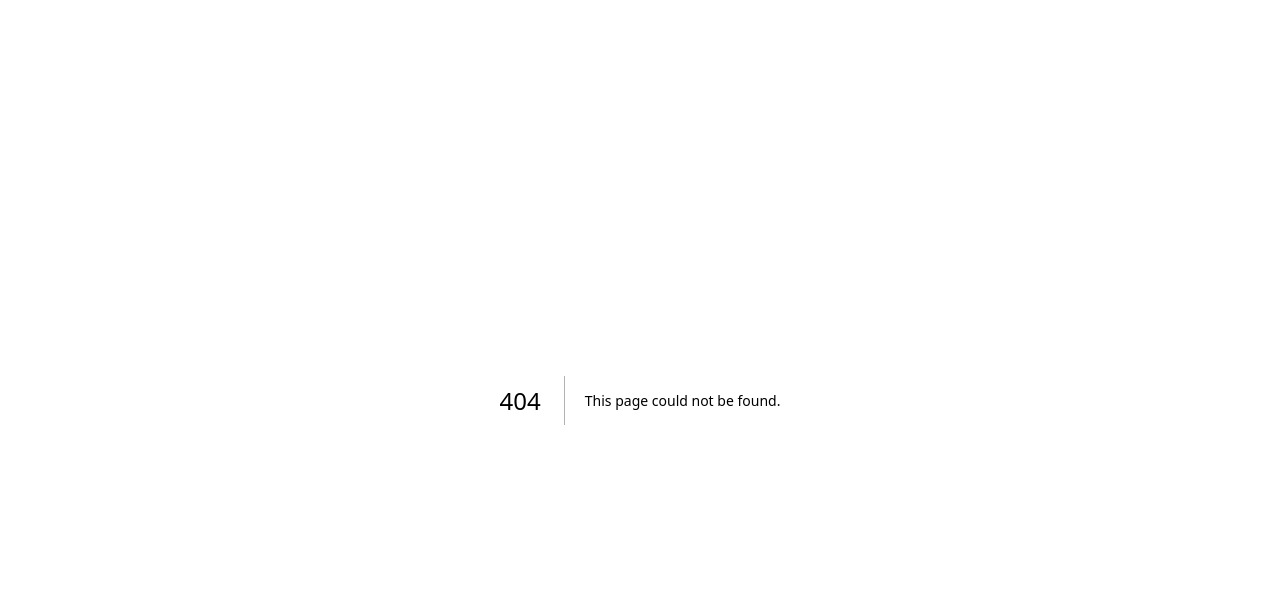
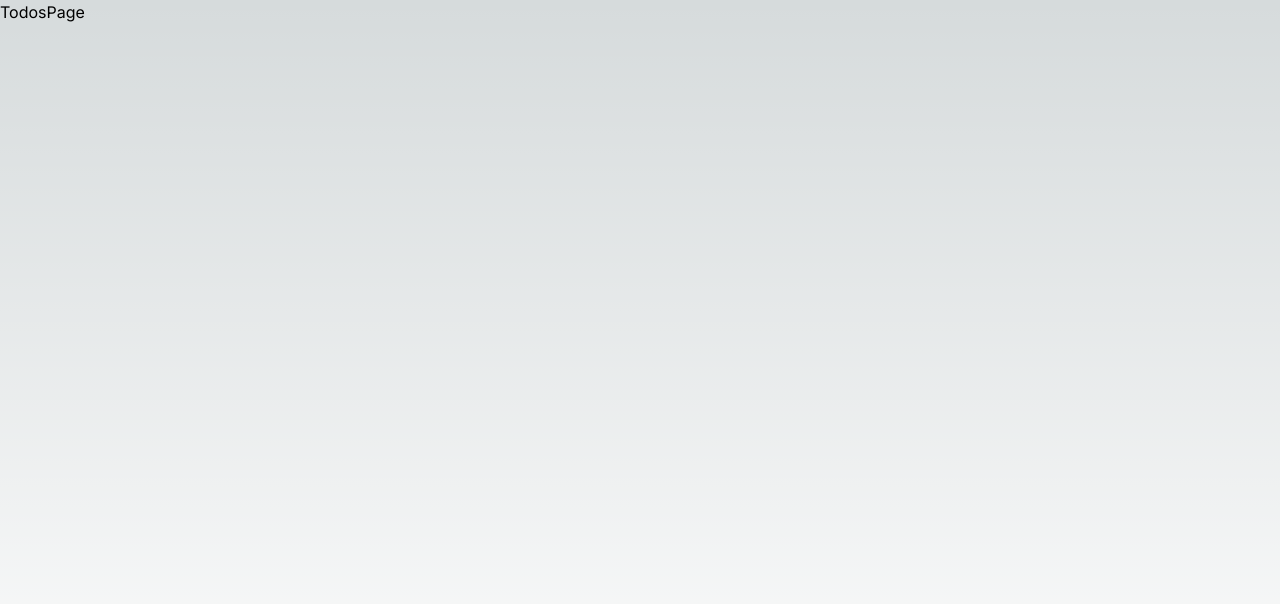
Before and after one commit to KennedyMungai/react-query-on-nextjs, a Next.js app: page /todos in a window 1280 px wide. Before the commit this address had no page. Shown: the top 604 px of the page. Built offline with nearby package versions, Linux system fonts and the light colour scheme.

Commit message:
Created the todos page

```diff
--- /dev/null
+++ b/app/todos/page.tsx
@@ -0,0 +1,7 @@
+type Props = {}
+
+const TodosPage = (props: Props) => {
+	return <div>TodosPage</div>
+}
+
+export default TodosPage
```
